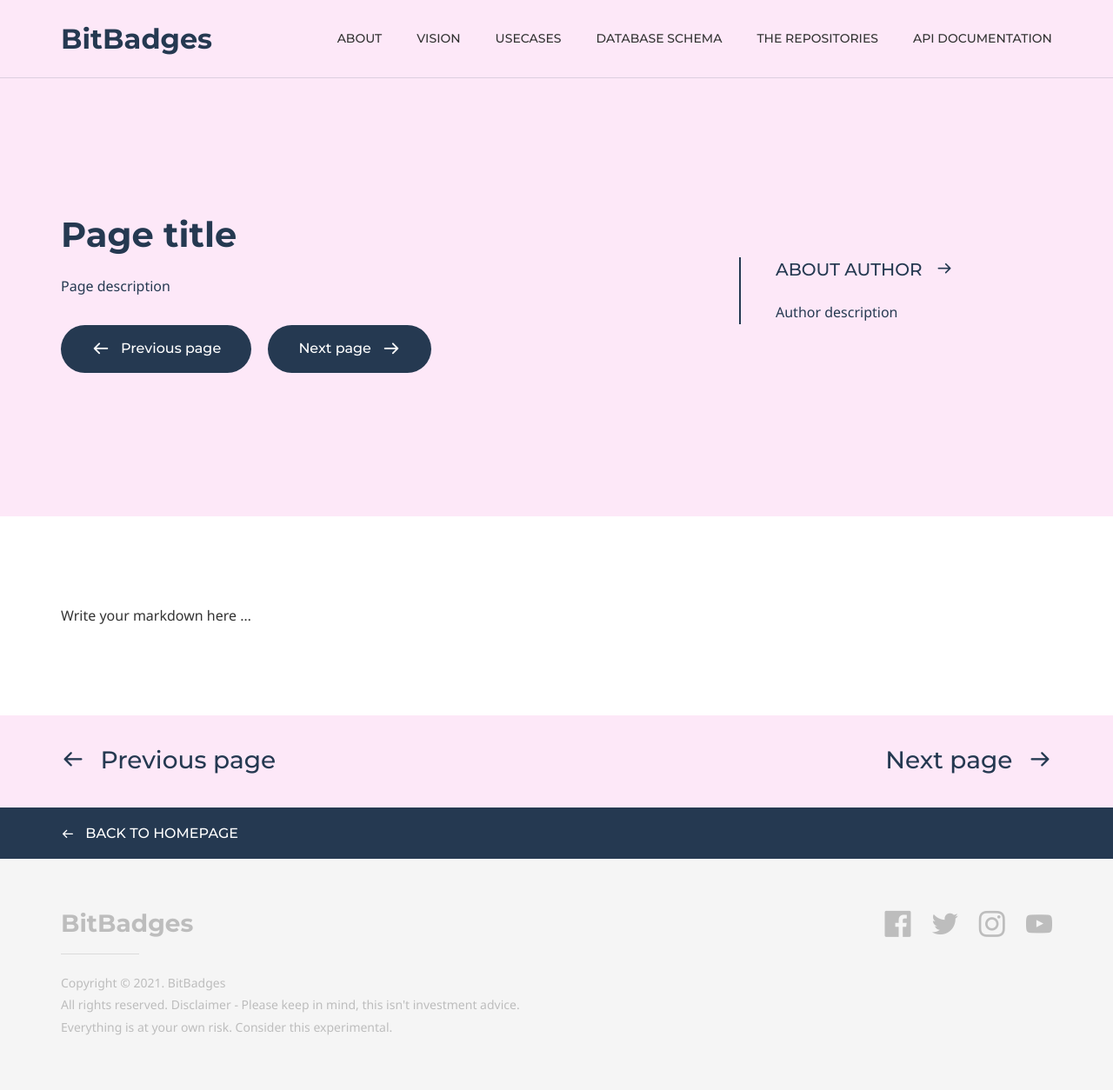
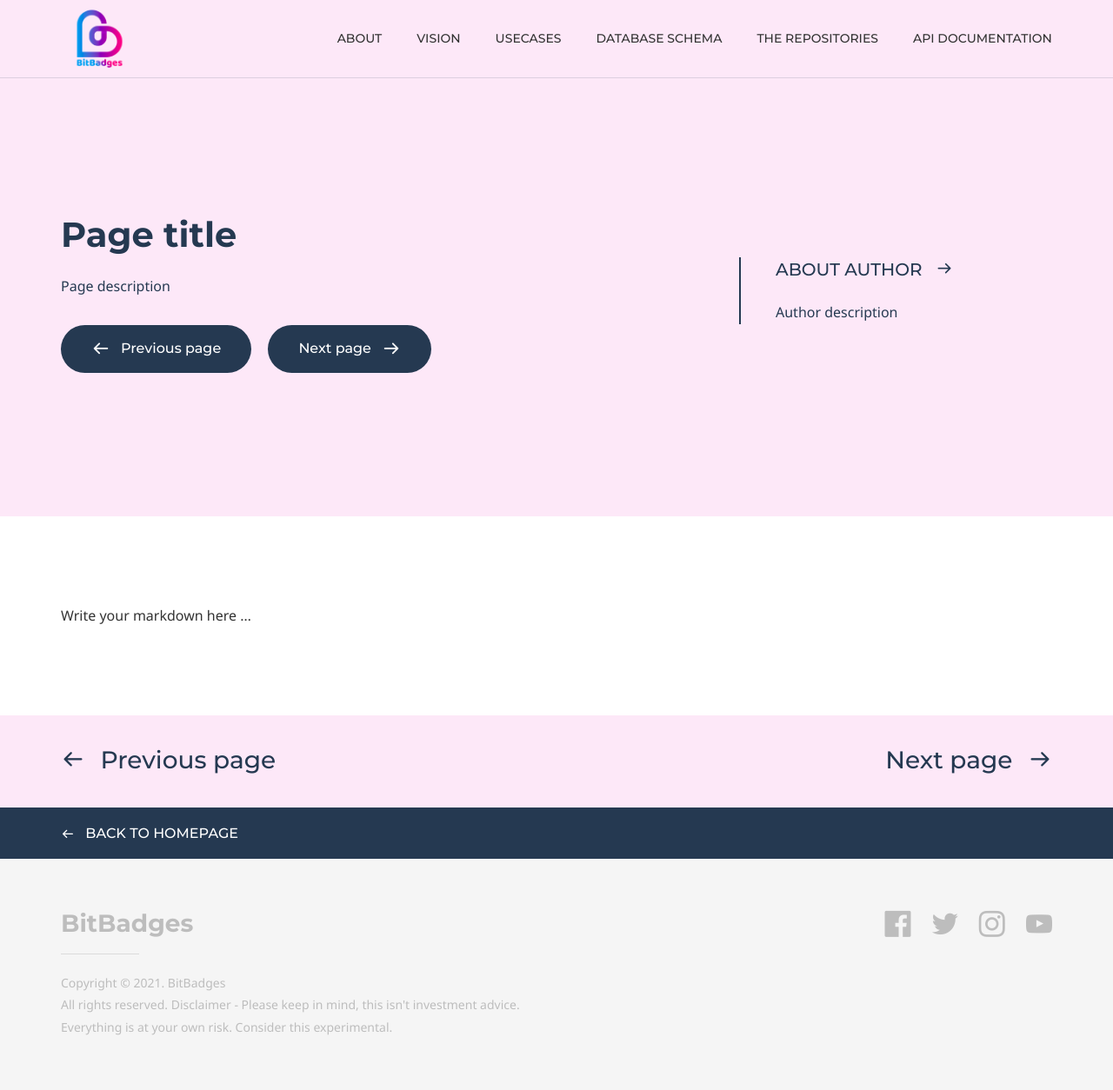
Before and after one commit to BitBadges/bitbadges.github.io, a Jekyll site: the page built from default.md, in a window 1280 px wide. Shown: the whole page at 87% size. Built offline with Jekyll 4.4.1, drawn with Linux system fonts in a browser that asks for light colours; some web fonts are replaced.

Commit message:
Update _config.yml

```diff
--- a/_config.yml
+++ b/_config.yml
@@ -4,7 +4,7 @@ doks:
     color_theme: purple # Available themes: blue (default), green, purple, red and yellow
     header:
         logo:
-            text: BitBadges
+            text:
             image: true
         nav:
             - item_name: About
```
